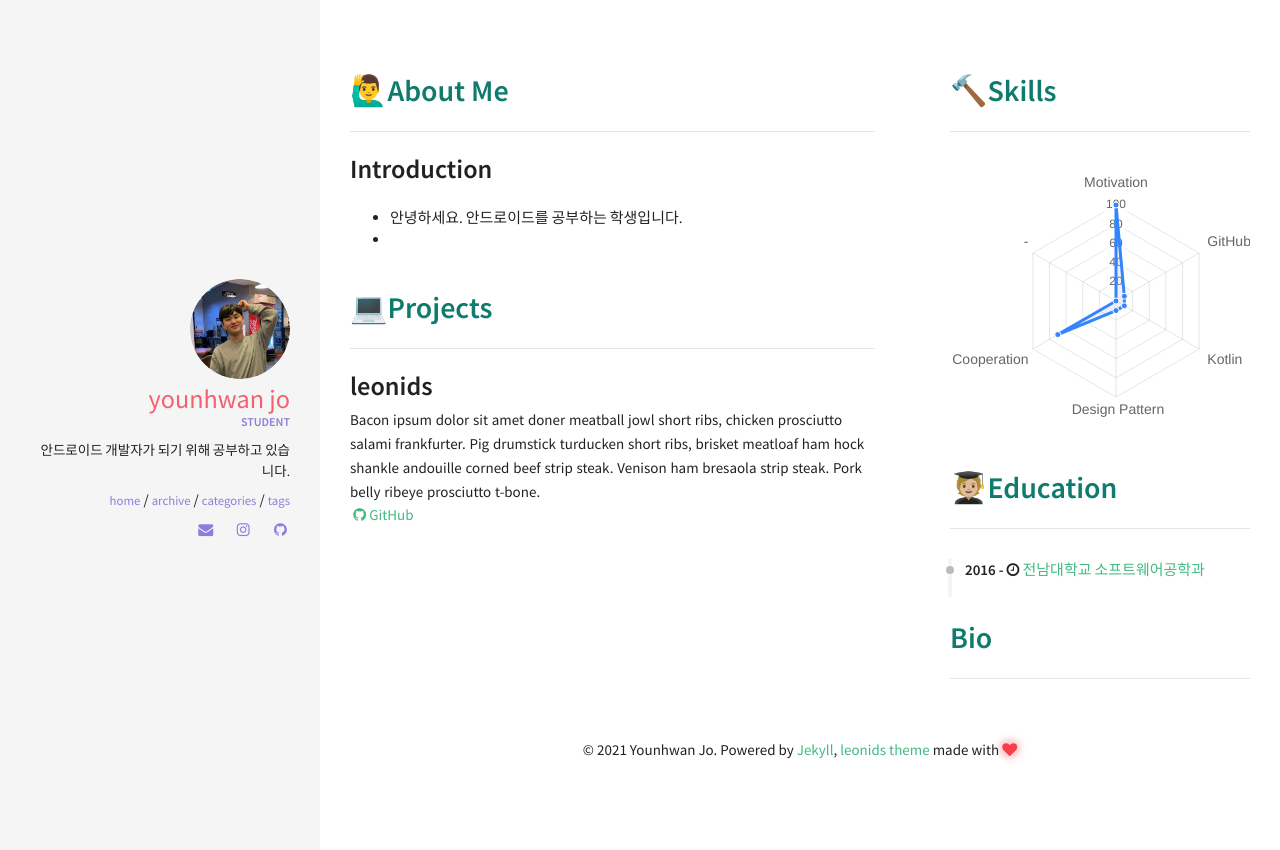
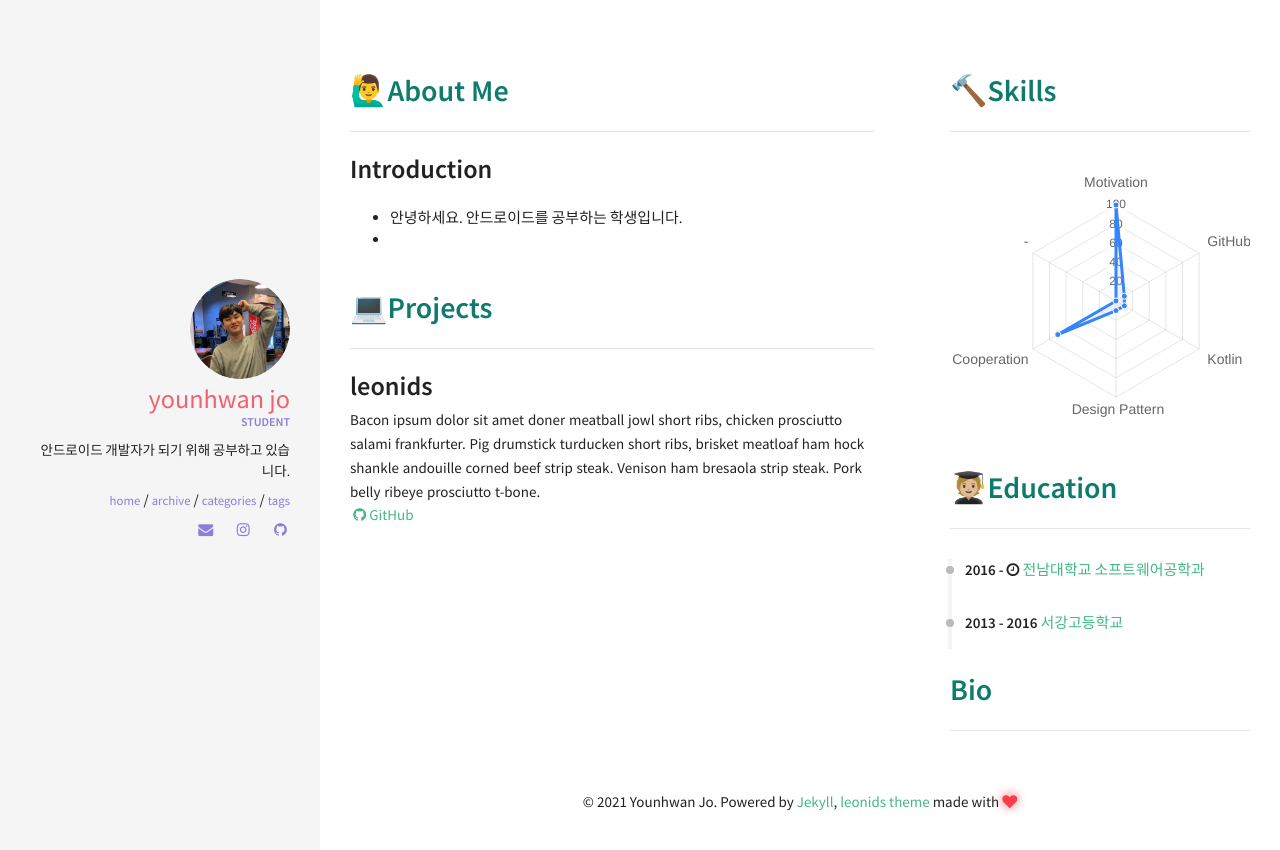
Before and after one commit to younhwan97/younhwan97.github.io, a Jekyll site: the page built from index.markdown, in a window 1280 px wide. Shown: the top 850 px of the page. Built offline with Jekyll 4.4.1, drawn with Linux system fonts in a browser that asks for light colours; nearby versions of some CDN libraries.

Commit message:
[업데이트] 교육 정보

```diff
--- a/_data/index/education.yml
+++ b/_data/index/education.yml
@@ -2,6 +2,10 @@
   link: https://sw.jnu.ac.kr/sites/sw/index.do
   date: 2016 - <i class="fa fa-clock-o" aria-hidden="true" title="Until Now"></i>
   descr: <br> (expected graduation in 2022)
+
+- name: 서강고등학교
+  link: http://seokang.gen.hs.kr/
+  date: 2013 - 2016
 
 #- name: Massachusets Instutite of Technology
 #  link: http://web.mit.edu/
```
